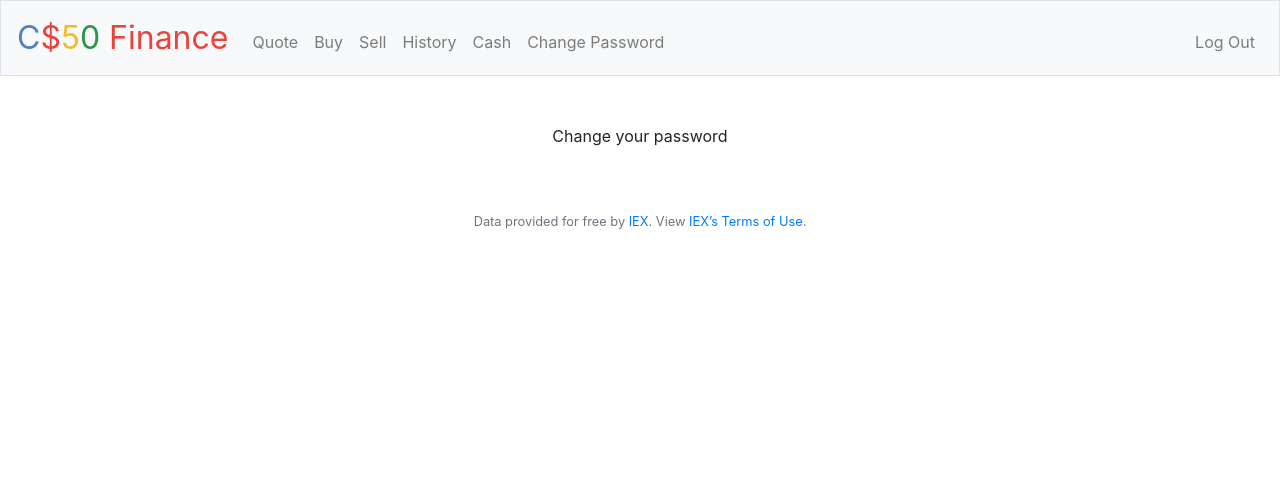
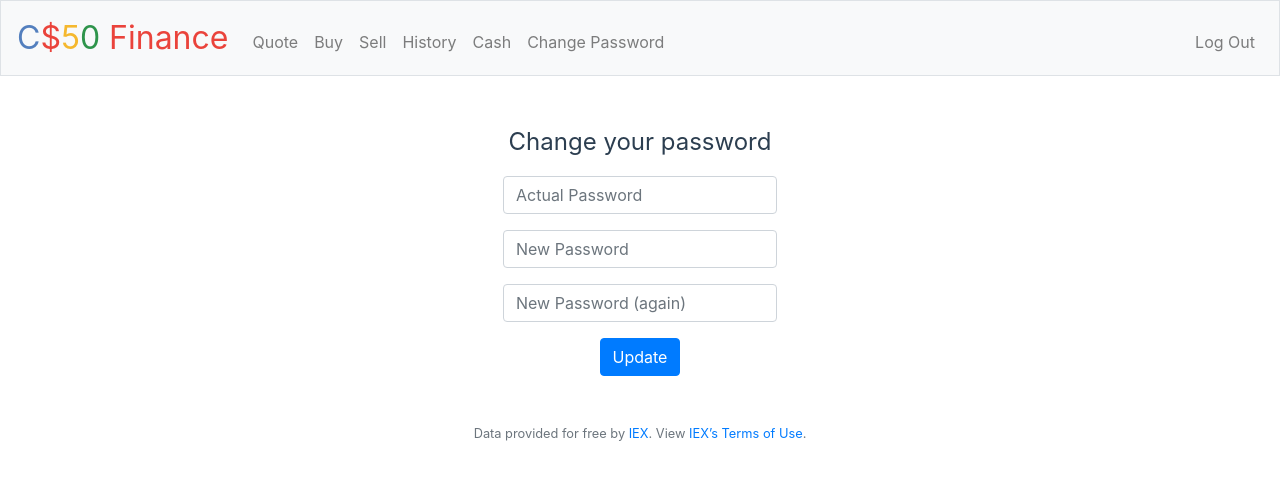
Before and after one commit to dtettarasar/cs50-finance, a Flask app: page /change-password in a window 1280 px wide. Shown: the top 480 px of the page. Run offline with Flask 2, Linux system fonts and the light colour scheme; a user stored in the database is signed in; some libraries are stand-ins or nearby versions.

Commit message:
update on change-pwd html layout

```diff
--- a/static/styles.css
+++ b/static/styles.css
@@ -87,15 +87,17 @@ table
 
 /* end styles for table */
 
-/* styles for cash page */
+/* styles for cash page & change pwd page */
 
 .funds-text,
-.funds-number
+.funds-number,
+.pwd-text
 {
     color: #2c3e50;
 }
 
-.funds-text
+.funds-text,
+.pwd-text
 {
     font-size: 1.5rem;
 }
--- a/templates/change-pwd.html
+++ b/templates/change-pwd.html
@@ -6,6 +6,19 @@
 
 {% block main %}
 
-<p class="pwd-text" >Change your password</p>
+    <p class="pwd-text">Change your password</p>
+
+    <form action="/change-password" method="post">
+        <div class="form-group">
+            <input class="form-control" name="password" placeholder="Actual Password" type="password">
+        </div>
+        <div class="form-group">
+            <input class="form-control" name="new-password" placeholder="New Password" type="password">
+        </div>
+        <div class="form-group">
+            <input class="form-control" name="new-password-repeat" placeholder="New Password (again)" type="password">
+        </div>
+        <button class="btn btn-primary" type="submit">Update</button>
+    </form>
 
 {% endblock %}
```
